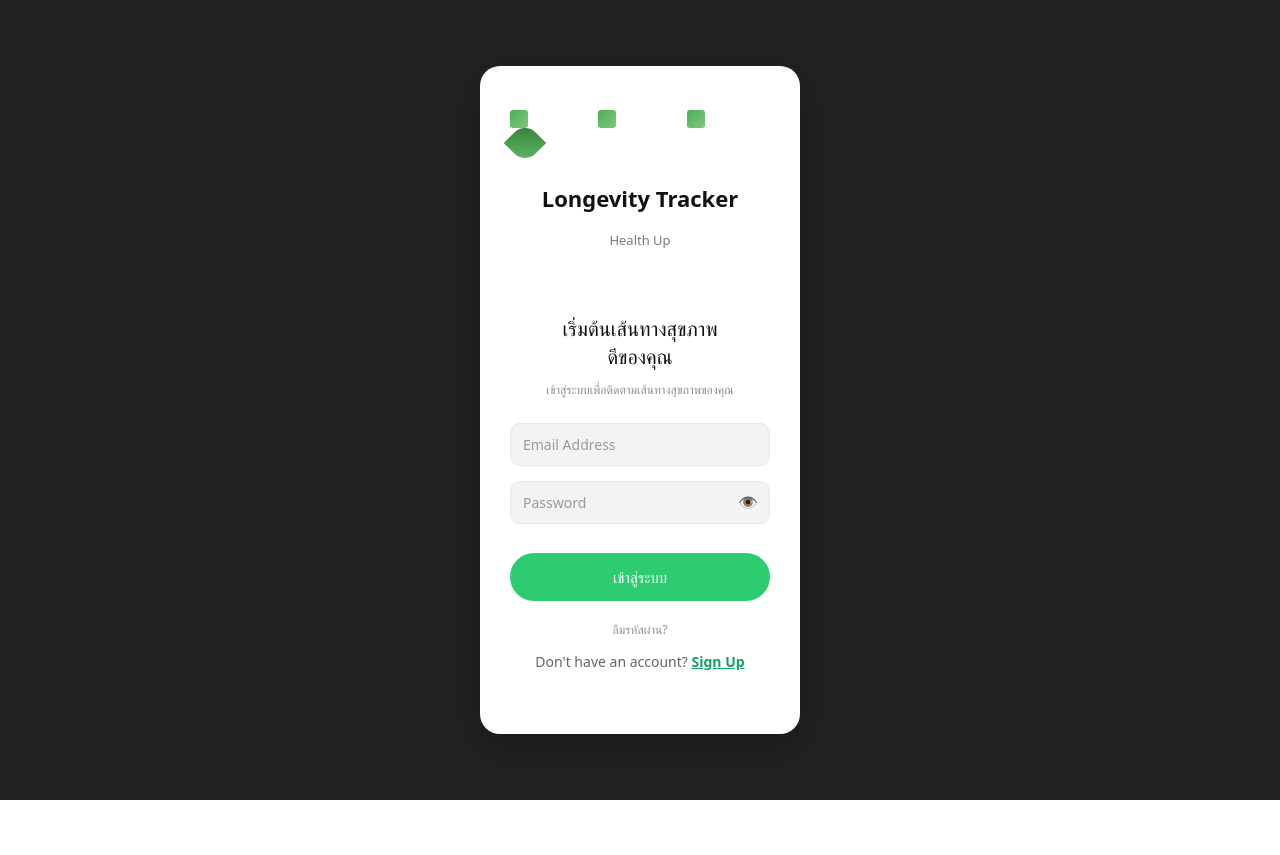
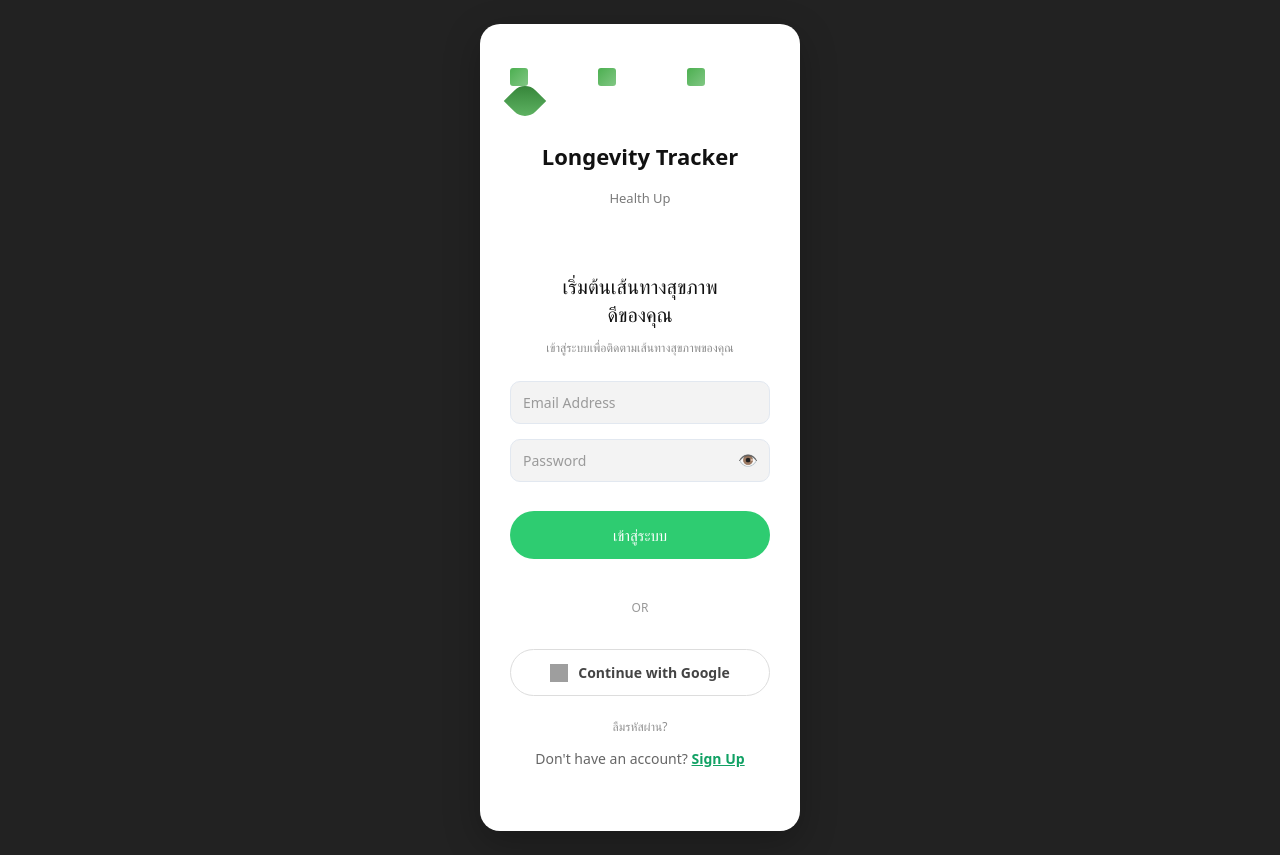
Before and after one commit to johnfakeacc47-dot/MFU-Longevity-Passport, a React (Vite) app: page / in a window 1280 px wide. Before the commit the page ends 800 px from the top, so only its background shows below. Built offline with nearby package versions, Linux system fonts and the light colour scheme; no server answers; grey boxes are pictures that could not be loaded.

Commit message:
feat: implement login with google using supabase oauth

```diff
--- a/src/App.tsx
+++ b/src/App.tsx
@@ -15,7 +15,7 @@ import { SetGoals } from './pages/SetGoals'
 import { AboutTracker } from './pages/AboutTracker'
 import { LanguageProvider } from './contexts/LanguageContext'
 import { calculateLongevityScore } from './utils/longevityScore'
-import { syncDailyScoreToSupabase } from './services/supabaseClient'
+import { syncDailyScoreToSupabase, supabase } from './services/supabaseClient'
 import { PWAInstallPrompt } from './components/PWAInstallPrompt'
 
 const FoodRecognition = lazy(() => import('./components/FoodRecognition').then(module => ({ default: module.FoodRecognition })))
@@ -79,6 +79,22 @@ function App() {
       }
     }
 
+    // Listen for auth state changes (crucial for OAuth redirects)
+    const { data: { subscription } } = supabase!.auth.onAuthStateChange((event, session) => {
+      if (session) {
+        localStorage.setItem('authToken', session.access_token);
+        localStorage.setItem('userEmail', session.user.email || '');
+        localStorage.setItem('userId', session.user.id);
+
+        // If we are on the login page, move to home after session is established
+        if (currentPage === 'login') {
+          handleLoginSuccess();
+        }
+      } else if (event === 'SIGNED_OUT') {
+        handleLogout();
+      }
+    });
+
     // Auto-sync calculated longevity score to Supabase when offline logs change
     const handleHealthUpdate = async () => {
       try {
@@ -93,6 +109,7 @@ function App() {
 
     return () => {
       window.removeEventListener('healthDataUpdated', handleHealthUpdate);
+      subscription.unsubscribe();
     };
   }, []);
 
--- a/src/index.css
+++ b/src/index.css
@@ -2568,6 +2568,57 @@ body {
   color: #6d6d6d;
 }
 
+.social-login-separator {
+  display: flex;
+  align-items: center;
+  text-align: center;
+  margin: 20px 0;
+  color: #999;
+  font-size: 12px;
+}
+
+.social-login-separator::before,
+.social-login-separator::after {
+  content: '';
+  flex: 1;
+  border-bottom: 1px solid #eee;
+}
+
+.social-login-separator:not(:empty)::before {
+  margin-right: .5em;
+}
+
+.social-login-separator:not(:empty)::after {
+  margin-left: .5em;
+}
+
+.google-btn {
+  width: 100%;
+  padding: 12px;
+  background: #fff;
+  color: #444;
+  border: 1px solid #ddd;
+  border-radius: 24px;
+  font-size: 14px;
+  font-weight: 600;
+  cursor: pointer;
+  display: flex;
+  align-items: center;
+  justify-content: center;
+  gap: 10px;
+  transition: background 0.2s, border-color 0.2s;
+}
+
+.google-btn:hover {
+  background: #f9f9f9;
+  border-color: #ccc;
+}
+
+.google-btn img {
+  width: 18px;
+  height: 18px;
+}
+
 
 .profile-container {
   min-height: 100vh;
--- a/src/pages/Login.tsx
+++ b/src/pages/Login.tsx
@@ -158,7 +158,30 @@ export const Login: React.FC<LoginProps> = ({ onLoginSuccess }) => {
           </form>
 
           <div className="login-footer" style={{ marginTop: '20px', display: 'flex', flexDirection: 'column', alignItems: 'center', gap: '12px' }}>
-            <p className="forgot-password" style={{ margin: 0 }}>{t('login.forgotPassword')}</p>
+            <div className="social-login-separator">OR</div>
+
+            <button
+              type="button"
+              className="google-btn"
+              onClick={async () => {
+                try {
+                  const { error } = await supabase!.auth.signInWithOAuth({
+                    provider: 'google',
+                    options: {
+                      redirectTo: window.location.origin
+                    }
+                  });
+                  if (error) setError(error.message);
+                } catch (err: any) {
+                  setError(err.message || 'An error occurred during Google login');
+                }
+              }}
+            >
+              <img src="https://www.gstatic.com/firebasejs/ui/2.0.0/images/auth/google.svg" alt="Google" />
+              Continue with Google
+            </button>
+
+            <p className="forgot-password" style={{ margin: '10px 0 0' }}>{t('login.forgotPassword')}</p>
 
             <p style={{ margin: 0, fontSize: '14px', color: '#666' }}>
               {isSignUp ? "Already have an account? " : "Don't have an account? "}
```
